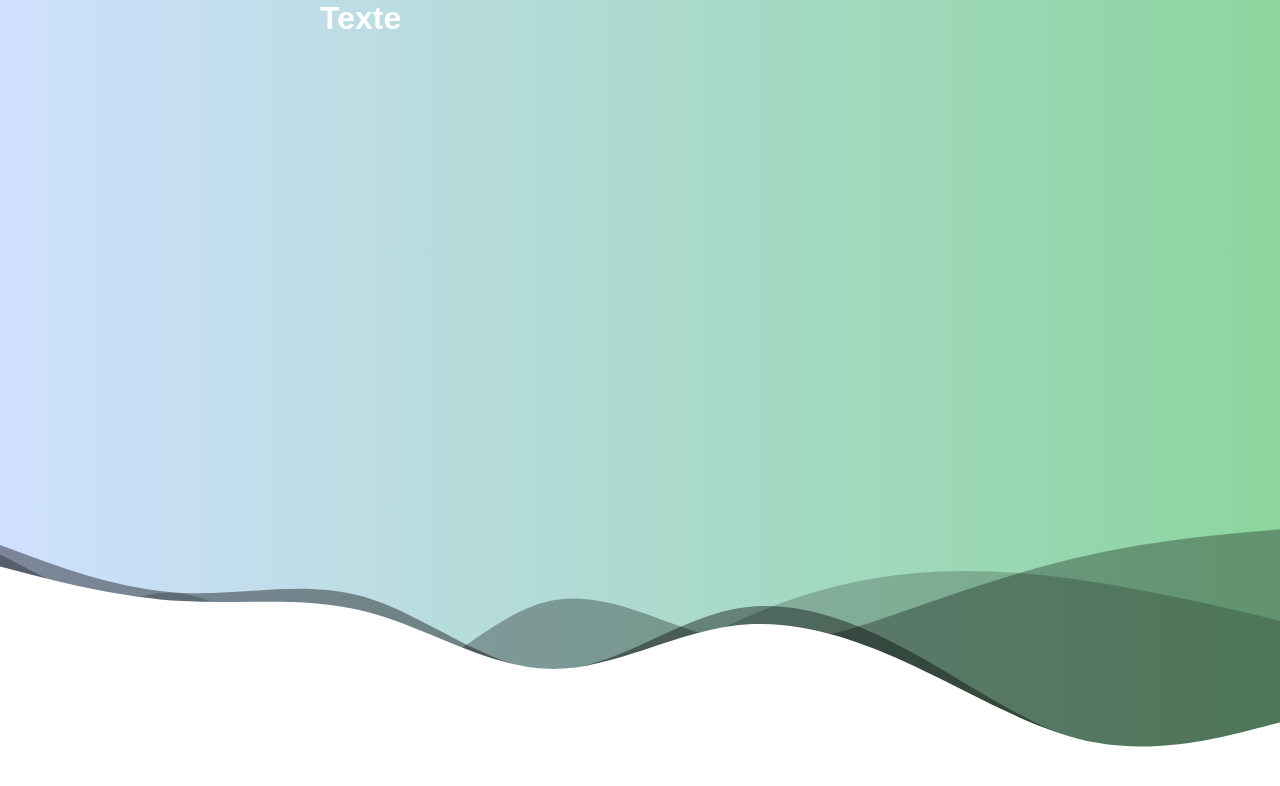
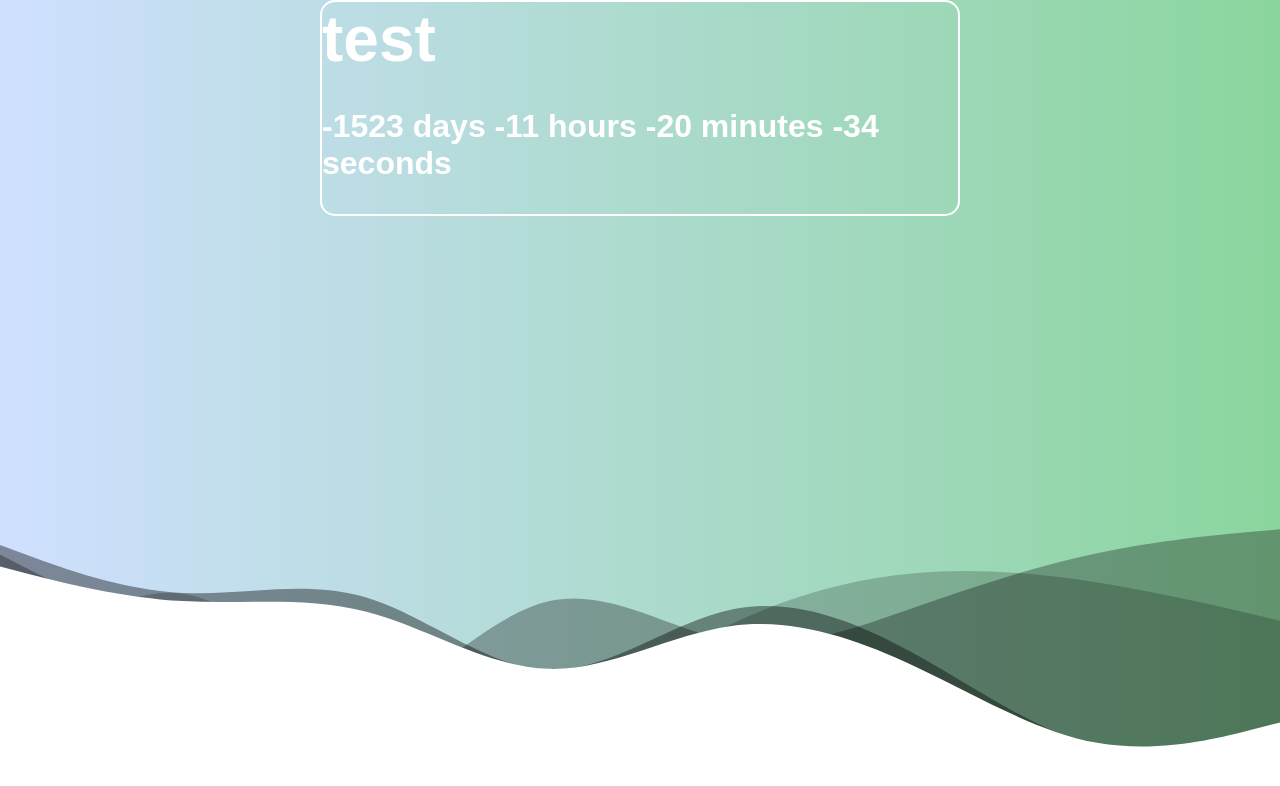
Before and after one commit to NekShor/timer, a plain HTML site: page index.html in a window 1280 px wide. Drawn offline with Linux system fonts and the light colour scheme.

Commit message:
set timer

```diff
--- a/index.html
+++ b/index.html
@@ -17,52 +17,6 @@
 
         <div class="header">
             <div class="text part">
-                Texte
-                <br>
-                <br>
-                <br>
-                <br>
-                <br>
-                <br>
-                <br>
-                <br>
-                <br>
-                <br>
-                <br>
-                <br>
-                <br>
-                <br>
-                <br>
-                <br>
-                <br>
-                <br>
-                <br>
-                <br>
-                <br>
-                <br>
-                <br>
-                <br>
-                <br>
-                <br>
-                <br>
-                <br>
-                <br>
-                <br>
-                <br>
-                <br>
-                <br>
-                <br>
-                <br>
-                <br>
-                <br>
-                Text
-                <br>
-                <br>
-                <br>
-                <br>
-                Text
-            </div>
-            <div style="height: 300px;">
 
             </div>
         </div>
--- a/public/Css/home.css
+++ b/public/Css/home.css
@@ -21,7 +21,7 @@ body {
     position: absolute;
     /* hide scroll bar */
     scrollbar-width: none;
-
+    padding-bottom: 300px;
 }
 
 
@@ -166,3 +166,8 @@ h6 {
 }
 
 @media only screen and (max-width: 1200px) and (min-width: 768px) {}
+
+.nekshor {
+    border: 2px solid white;
+    border-radius: 15px;
+}
--- a/public/Js/data.js
+++ b/public/Js/data.js
@@ -10,7 +10,6 @@ function nekshor_style() {
     date.forEach(element => {
         var date = new Date(element.date);
         var newElement = document.createElement("div");
-        newElement.innerHTML = element.name;
         newElement.classList.add("nekshor");
         newElement.setAttribute("data-importance", element.importance);
 
@@ -33,3 +32,16 @@ function nekshor_style() {
 document.addEventListener("DOMContentLoaded", function () {
     nekshor_style();
 });
+
+setTimeout(() => {
+    document.querySelectorAll(".date").forEach(element => {
+        var date = new Date(element.getAttribute("data-date"));
+        var now = new Date();
+        var diff = date - now;
+        var days = Math.floor(diff / (1000 * 60 * 60 * 24));
+        var hours = Math.floor(diff / (1000 * 60 * 60) % 24);
+        var minutes = Math.floor(diff / (1000 * 60) % 60);
+        var seconds = Math.floor(diff / 1000 % 60);
+        element.innerHTML = days + " days " + hours + " hours " + minutes + " minutes " + seconds + " seconds";
+    });
+}, 1000);
```
